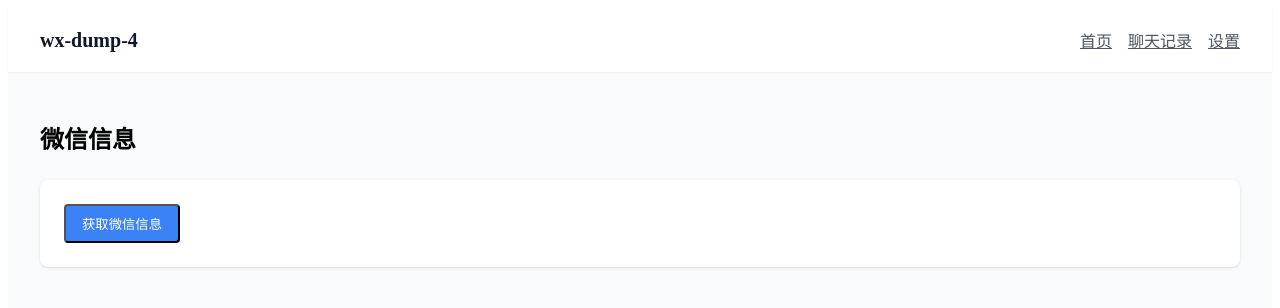
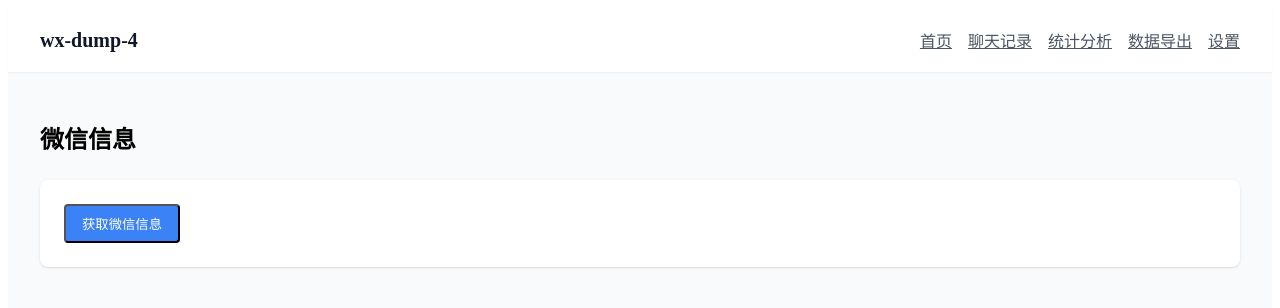
Before and after one commit to baiyajin/wx-dump-4, a Vue app in the folder frontend/: page / in a window 1280 px wide. Shown: the top 308 px of the page. Built offline with nearby package versions, Linux system fonts and the light colour scheme.

Commit message:
Update navigation menu with new pages

```diff
--- a/frontend/src/App.vue
+++ b/frontend/src/App.vue
@@ -9,6 +9,8 @@
           <div class="flex items-center space-x-4">
             <router-link to="/" class="text-gray-600 hover:text-gray-900">首页</router-link>
             <router-link to="/chat" class="text-gray-600 hover:text-gray-900">聊天记录</router-link>
+            <router-link to="/statistics" class="text-gray-600 hover:text-gray-900">统计分析</router-link>
+            <router-link to="/export" class="text-gray-600 hover:text-gray-900">数据导出</router-link>
             <router-link to="/settings" class="text-gray-600 hover:text-gray-900">设置</router-link>
           </div>
         </div>
```
